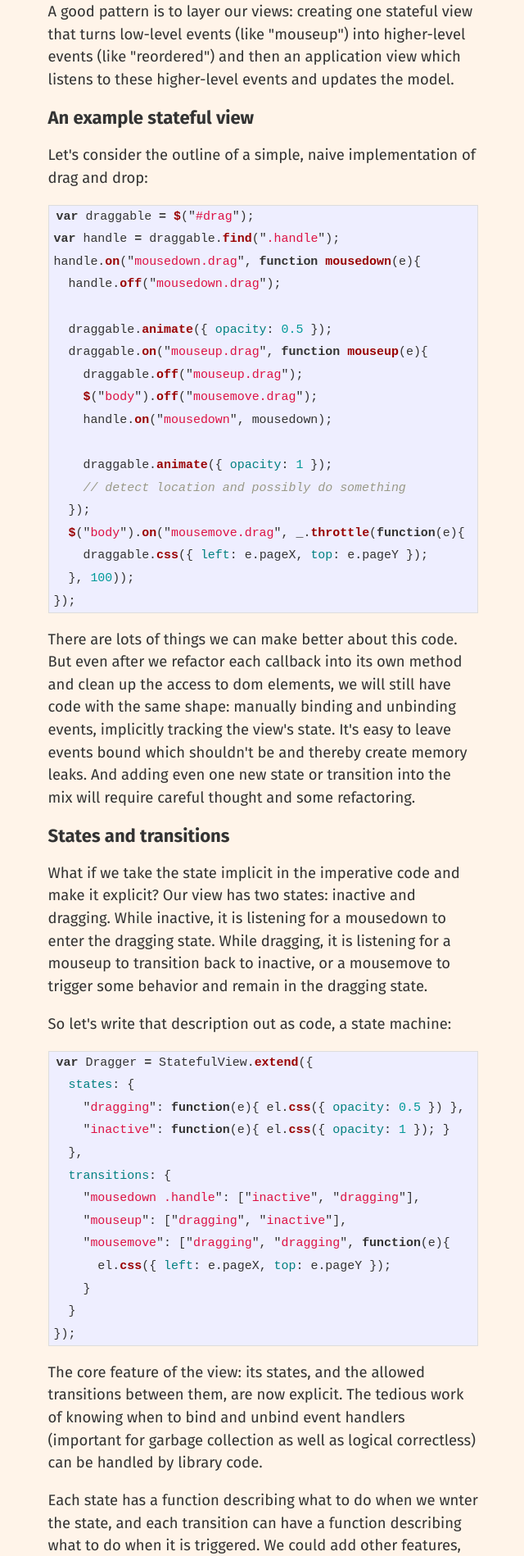
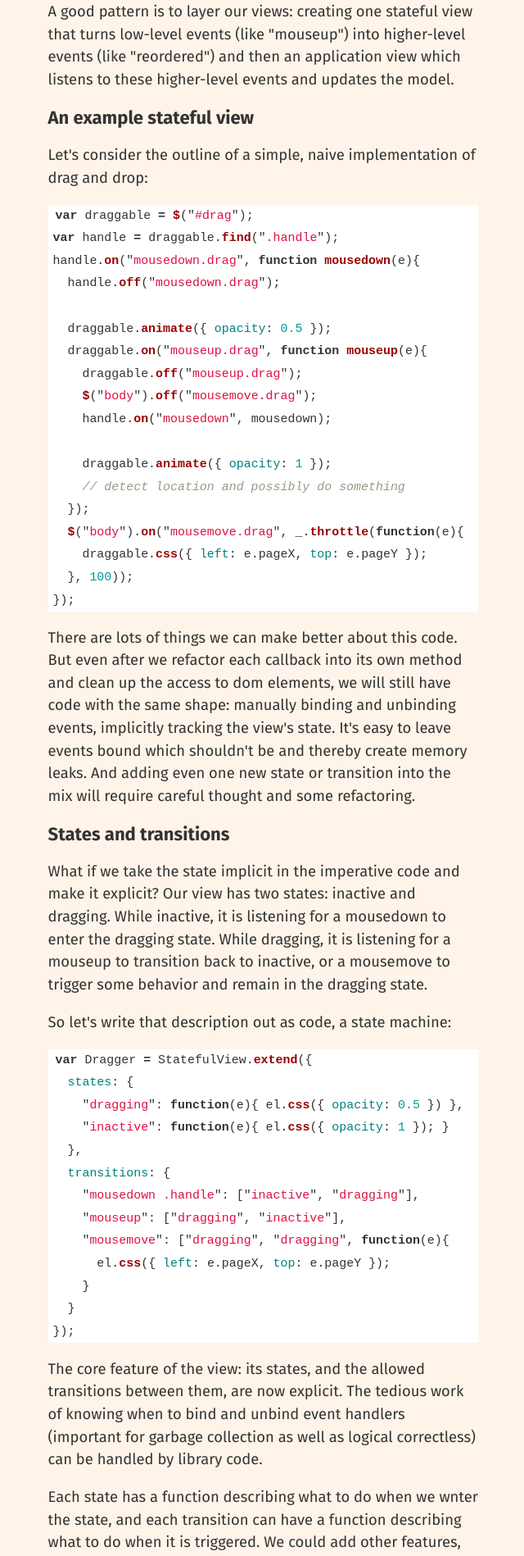
Before and after one commit to asolove/asolove.github.io, a Jekyll site: the page built from _posts/2012-09-27-stateful-views.markdown, in a window 1280 px wide. Shown: the part 1214-3112 px from the top of the page at 82% size, without its empty margins (195-835 px from the left). Built offline with Jekyll 4.4.1, drawn with Linux system fonts in a browser that asks for light colours.

Commit message:
Make code work on new bg color.

```diff
--- a/css/main.css
+++ b/css/main.css
@@ -166,8 +166,6 @@ dl.current-projects {
 
 /* standard */
 #post pre {
-  border: 1px solid #ddd;
-  background-color: #eef;
   padding: 0 .4em;
 }
 
@@ -182,8 +180,6 @@ dl.current-projects {
 }
 
 #post code {
-  border: 1px solid #ddd;
-  background-color: #eef;
   padding: 0 .2em;
 }
 
```
